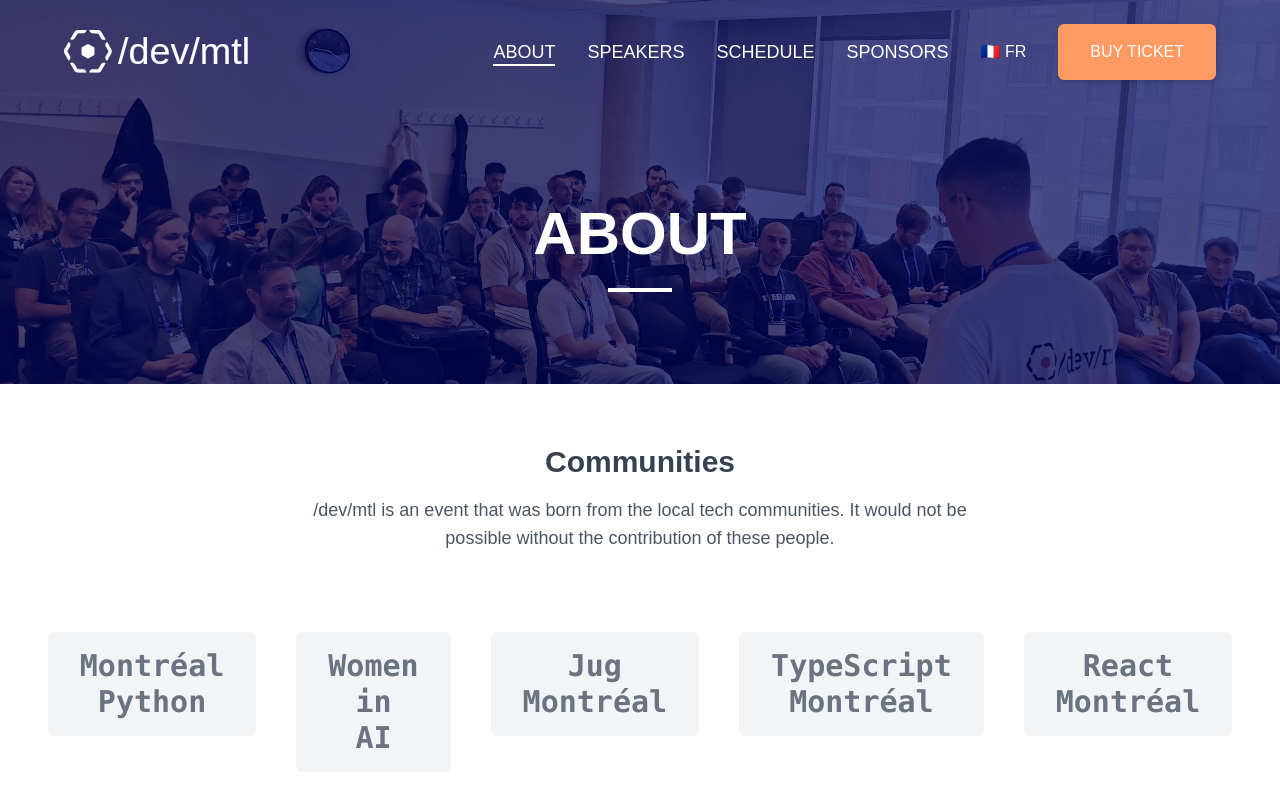
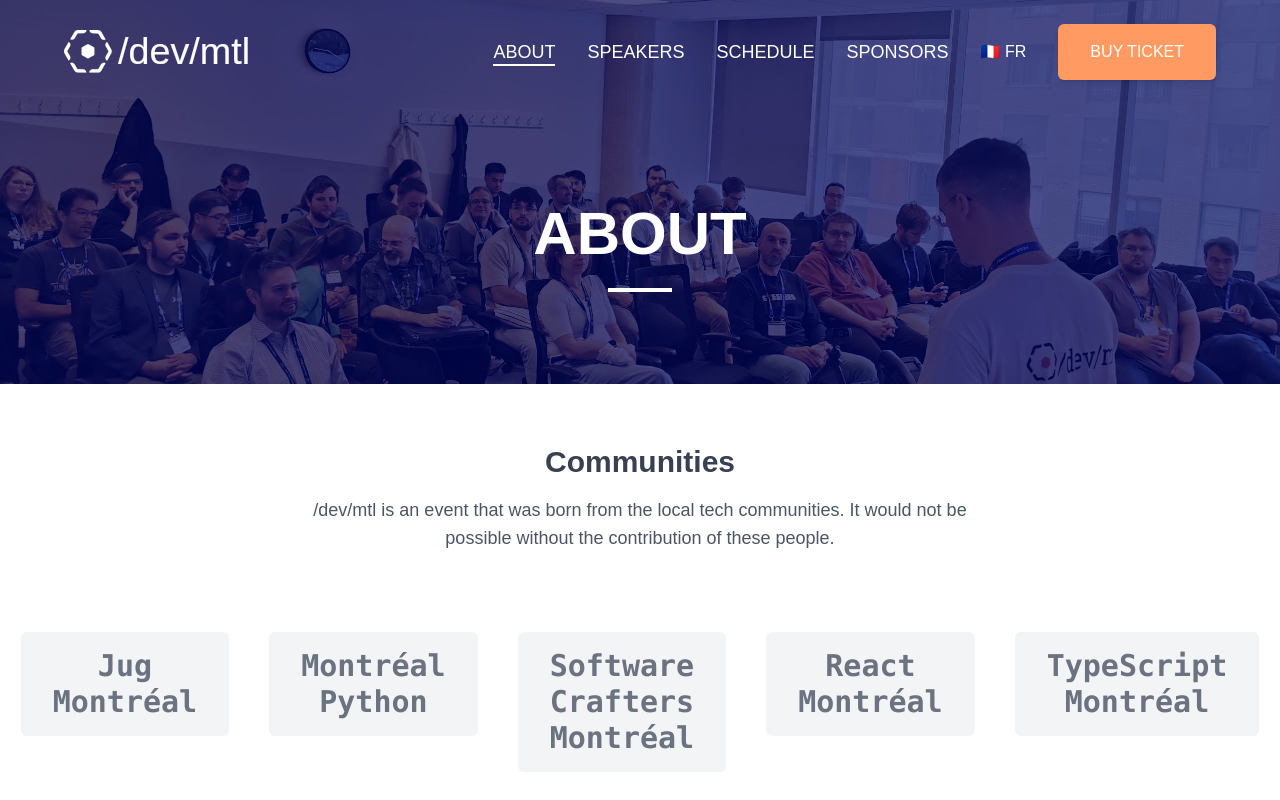
Before and after one commit to devmtl2024-org/devmtl2024-org.github.io, a React (Vite) app: page /about in a window 1280 px wide. Shown: the top 800 px of the page. Built offline with nearby package versions, Linux system fonts and the light colour scheme.

Commit message:
Add urls for the meetups

```diff
--- a/src/pages/AboutPage.tsx
+++ b/src/pages/AboutPage.tsx
@@ -4,19 +4,47 @@
 import { loadData } from "@/utils/loadData";
 import { useEffect, useState } from "react";
 
-const meetups = [
-  "Montréal Python",
-  "Women in AI",
-  "Jug Montréal",
-  "TypeScript Montréal",
-  "React Montréal",
-  "Elixir Montréal",
-  "Generative AI Montréal",
-  "Ruby Montréal",
-  "AWS Montréal",
-  "Software Crafters Montréal",
-  "Software Crafters Québec",
-  "Flutter Montréal",
+interface Meetup {
+  name: string;
+  url?: string;
+}
+
+const meetups: Meetup[] = [
+  { name: "Jug Montréal", url: "https://www.montreal-jug.org/" },
+  { name: "Montréal Python", url: "https://montrealpython.org/" },
+  {
+    name: "Software Crafters Montréal",
+    url: "https://guild.host/software-crafters-montreal",
+  },
+  { name: "React Montréal", url: "https://guild.host/react-montreal" },
+  {
+    name: "TypeScript Montréal",
+    url: "https://guild.host/typescript-montreal/",
+  },
+  {
+    name: "CNCF Montréal",
+    url: "https://community.cncf.io/cloud-native-montreal/",
+  },
+  {
+    name: "AI Tinkerers Montréal",
+    url: "https://montreal.aitinkerers.org/",
+  },
+  {
+    name: "Generative AI Montréal",
+    url: "https://luma.com/calendar/cal-ugymCoObncHE8Ph",
+  },
+  {
+    name: "Software Crafters Québec",
+    url: "https://guild.host/software-crafters-quebec",
+  },
+  { name: "Women in AI", url: "https://www.womeninai.co/canada" },
+  { name: "Elixir Montréal", url: "https://www.montrealelixir.ca/" },
+  { name: "Ruby Montréal", url: "https://www.meetup.com/montrealrb/" },
+  {
+    name: "AWS Montréal",
+    url: "https://www.meetup.com/Montreal-AWS-Users-United/",
+  },
+  { name: "Flutter Montréal", url: "https://www.meetup.com/Flutter-Montreal/" },
 ];
 
 export default function AboutPage() {
@@ -51,8 +79,21 @@
               key={index}
               className="text-3xl font-bold text-gray-500 text-center font-mono flex flex-col bg-gray-100 px-8 py-4 rounded-md"
             >
-              {meetup.split(" ").map((word, i) => (
-                <span key={i}>{word}</span>
+              {meetup.name.split(" ").map((word, i) => (
+                <span key={i}>
+                  {meetup.url ? (
+                    <a
+                      href={meetup.url}
+                      target="_blank"
+                      rel="noopener noreferrer"
+                      className="hover:text-gray-700 transition-colors"
+                    >
+                      {word}
+                    </a>
+                  ) : (
+                    word
+                  )}
+                </span>
               ))}
             </div>
           ))}
```
